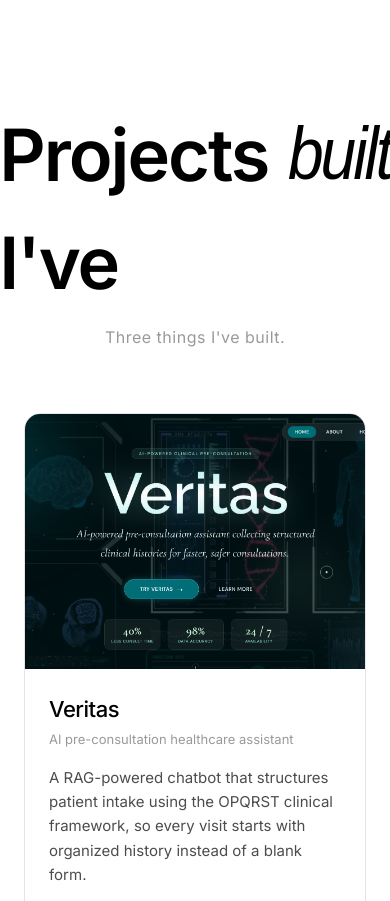
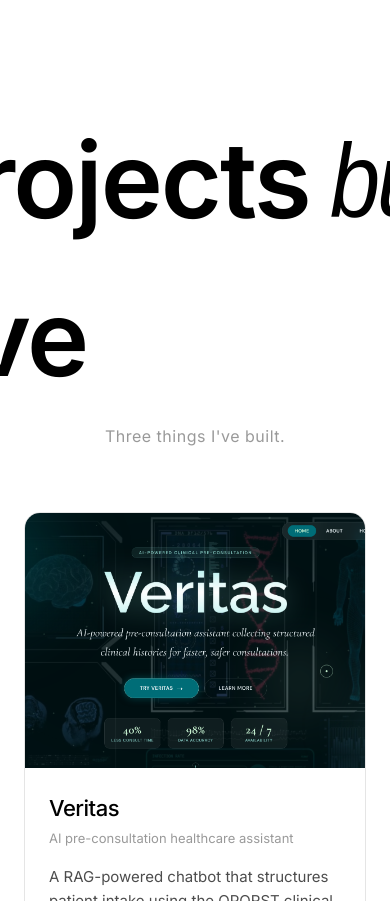
Before and after one commit to Bhargavi-Chaudhary-803/bhargavi-chaudhary-pf, a Next.js app: page / in a window 390 px wide. Shown: the part 4683-5584 px from the top of the page. Built offline with nearby package versions, Linux system fonts and the light colour scheme; a web font is replaced by a local one.

Commit message:
Jul 4, 2026, 11:30 PM

```diff
--- a/src/components/Projects.jsx
+++ b/src/components/Projects.jsx
@@ -157,10 +157,10 @@ export default function Projects() {
       <div className="max-w-7xl mx-auto">
 
         <div className="flex justify-center items-baseline gap-5">
-          <span className="font-inter text-[72px] md:text-[92px] font-semibold tracking-[-2px] text-black">
+          <span className="font-inter text-[105px] md:text-[92px] font-semibold tracking-[-2px] text-black">
             Projects I've
           </span>
-          <span className="font-noto text-[64px] md:text-[80px] font-light italic leading-none tracking-[-3px] scale-y-[1.15] origin-bottom inline-block text-black">
+          <span className="font-noto text-[90px] md:text-[80px] font-light italic leading-none tracking-[-3px] scale-y-[1.15] origin-bottom inline-block text-black">
             built
           </span>
         </div>
```
